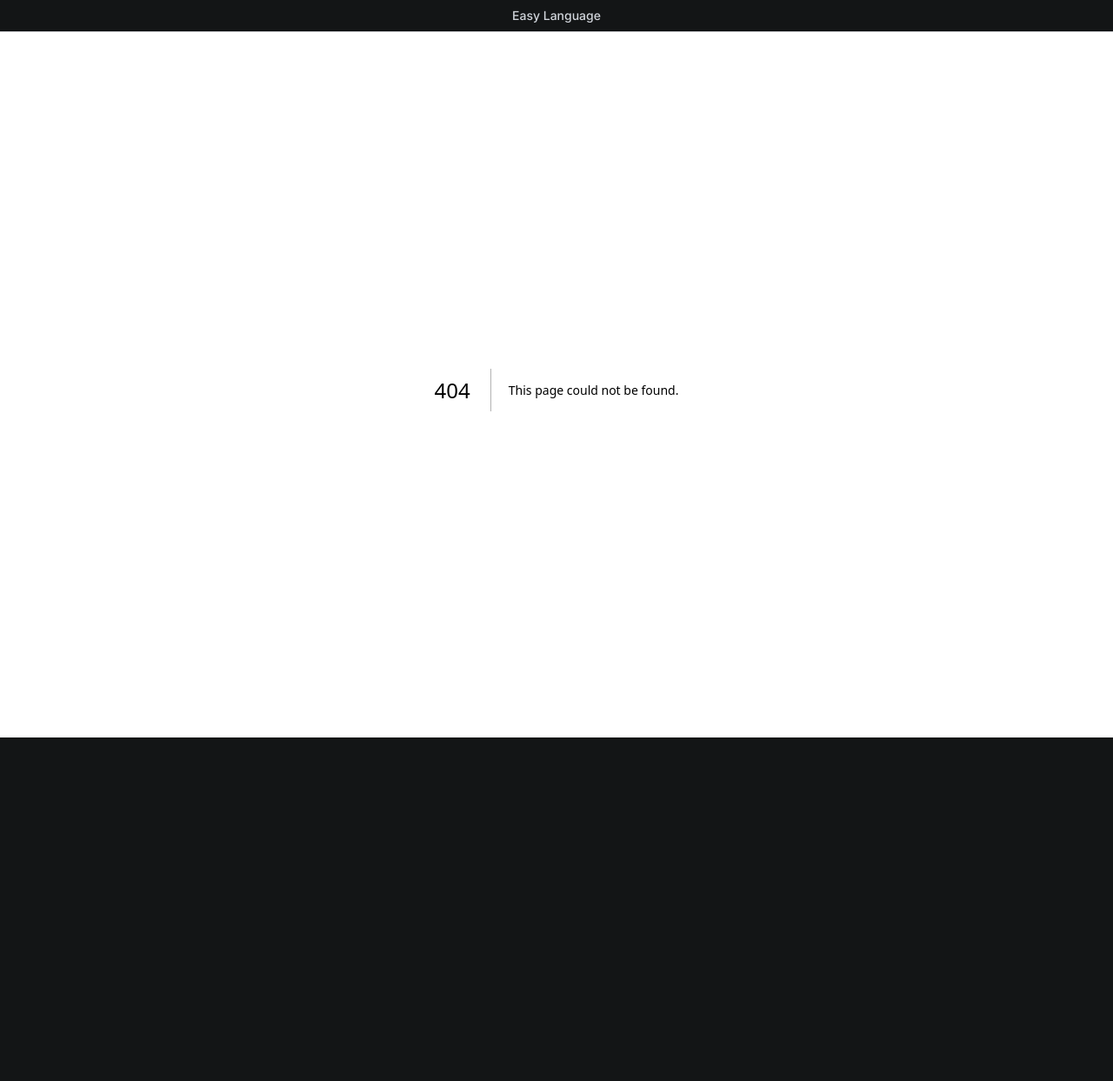
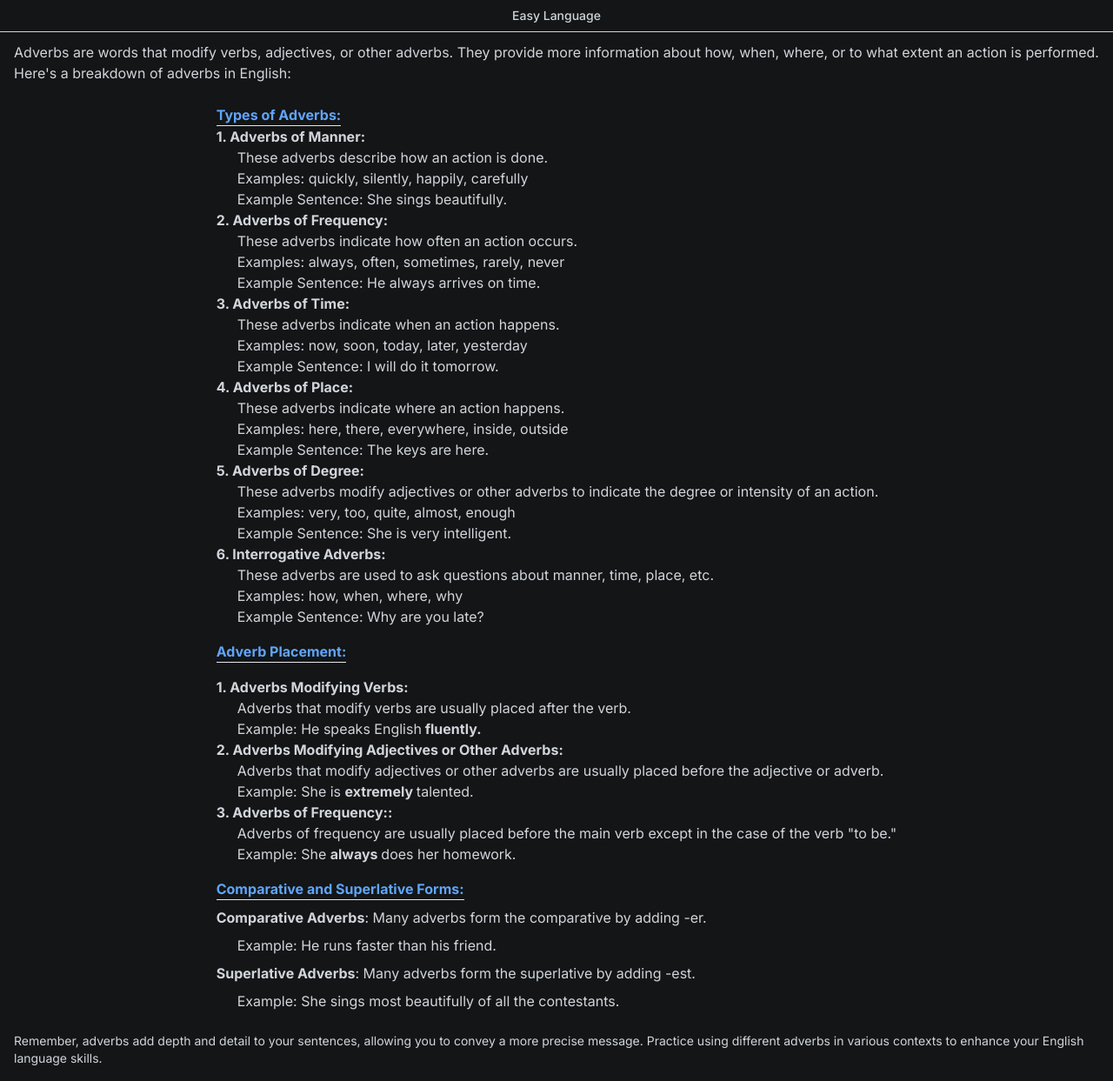
Before and after one commit to umarxd/easy-language, a Next.js app: page /learn/adverbs in a window 1280 px wide. Before the commit this address had no page. Shown: the whole page at 87% size. Before the commit the page ends 848 px from the top, so only its background shows below. Built offline with nearby package versions, Linux system fonts and the light colour scheme.

Commit message:
add adverbs page

```diff
--- /dev/null
+++ b/src/app/learn/adverbs/page.tsx
@@ -0,0 +1,143 @@
+export default function Adverbs() {
+  return (
+    <div className="flex flex-col gap-2 justify-center items-center mx-4">
+      <p>
+        Adverbs are words that modify verbs, adjectives, or other adverbs. They
+        provide more information about how, when, where, or to what extent an
+        action is performed. Here's a breakdown of adverbs in English:
+      </p>
+
+      <div className="mt-4">
+        <ul>
+          <li className="font-bold border-b w-fit text-blue-400">
+            <h2>Types of Adverbs:</h2>
+          </li>
+          <li className="font-bold">
+            <h4>1. Adverbs of Manner:</h4>
+          </li>
+          <li className="ml-6">
+            <p>These adverbs describe how an action is done.</p>
+            <p>Examples: quickly, silently, happily, carefully</p>
+            <p>Example Sentence: She sings beautifully.</p>
+          </li>
+          <li className="font-bold">
+            <h4>2. Adverbs of Frequency:</h4>
+          </li>
+          <li className="ml-6">
+            <p>These adverbs indicate how often an action occurs.</p>
+            <p>Examples: always, often, sometimes, rarely, never</p>
+            <p>Example Sentence: He always arrives on time.</p>
+          </li>
+          <li className="font-bold">
+            <h4>3. Adverbs of Time:</h4>
+          </li>
+          <li className="ml-6">
+            <p>These adverbs indicate when an action happens.</p>
+            <p>Examples: now, soon, today, later, yesterday</p>
+            <p>Example Sentence: I will do it tomorrow.</p>
+          </li>
+          <li className="font-bold">
+            <h4>4. Adverbs of Place:</h4>
+          </li>
+          <li className="ml-6">
+            <p>These adverbs indicate where an action happens.</p>
+            <p>Examples: here, there, everywhere, inside, outside</p>
+            <p>Example Sentence: The keys are here.</p>
+          </li>
+          <li className="font-bold">
+            <h4>5. Adverbs of Degree:</h4>
+          </li>
+          <li className="ml-6">
+            <p>
+              These adverbs modify adjectives or other adverbs to indicate the
+              degree or intensity of an action.
+            </p>
+            <p>Examples: very, too, quite, almost, enough</p>
+            <p>Example Sentence: She is very intelligent.</p>
+          </li>
+          <li className="font-bold">
+            <h4>6. Interrogative Adverbs:</h4>
+          </li>
+          <li className="ml-6">
+            <p>
+              These adverbs are used to ask questions about manner, time, place,
+              etc.
+            </p>
+            <p>Examples: how, when, where, why</p>
+            <p>Example Sentence: Why are you late?</p>
+          </li>
+        </ul>
+
+        <div className="mt-4">
+          <h2 className="font-bold border-b w-fit text-blue-400">
+            Adverb Placement:
+          </h2>
+
+          <ul className="mt-4">
+            <li className="font-bold">
+              <h4>1. Adverbs Modifying Verbs:</h4>
+            </li>
+            <li className="ml-6">
+              <p>
+                Adverbs that modify verbs are usually placed after the verb.
+              </p>
+              <p>
+                Example: He speaks English
+                <span className="font-bold"> fluently.</span>
+              </p>
+            </li>
+            <li className="font-bold">
+              <h4>2. Adverbs Modifying Adjectives or Other Adverbs:</h4>
+            </li>
+            <li className="ml-6">
+              <p>
+                Adverbs that modify adjectives or other adverbs are usually
+                placed before the adjective or adverb.
+              </p>
+              <p>
+                Example: She is <span className="font-bold"> extremely </span>
+                talented.
+              </p>
+            </li>
+            <li className="font-bold">
+              <h4>3. Adverbs of Frequency::</h4>
+            </li>
+            <li className="ml-6">
+              <p>
+                Adverbs of frequency are usually placed before the main verb
+                except in the case of the verb "to be."
+              </p>
+              <p>
+                Example: She <span className="font-bold"> always </span> does
+                her homework.
+              </p>
+            </li>
+          </ul>
+        </div>
+
+        <div className="mt-4 flex flex-col gap-2">
+          <h2 className="font-bold border-b w-fit text-blue-400">
+            Comparative and Superlative Forms:
+          </h2>
+          <p>
+            <span className="font-bold ">Comparative Adverbs</span>: Many
+            adverbs form the comparative by adding -er.
+          </p>
+          <p className="ml-6">Example: He runs faster than his friend.</p>
+          <p>
+            <span className="font-bold">Superlative Adverbs</span>: Many adverbs
+            form the superlative by adding -est.
+          </p>
+          <p className="ml-6">
+            Example: She sings most beautifully of all the contestants.
+          </p>
+        </div>
+      </div>
+      <div className="my-4 text-sm">
+        Remember, adverbs add depth and detail to your sentences, allowing you
+        to convey a more precise message. Practice using different adverbs in
+        various contexts to enhance your English language skills.
+      </div>
+    </div>
+  );
+}
--- a/src/components/Subjects.tsx
+++ b/src/components/Subjects.tsx
@@ -3,7 +3,7 @@ import Link from "next/link";
 export default function Subjects() {
   return (
     <div className="mt-4 flex flex-wrap gap-3 w-2/3 flex-shrink justify-center">
-      <div className="">
+      <div>
         <Link
           className="text-blue-500 hover:text-blue-100"
           href={"/learn/verbs"}
@@ -15,7 +15,7 @@ export default function Subjects() {
           express a situation (be, have).
         </p>
       </div>
-      <div className="">
+      <div>
         <Link
           className="text-blue-500 hover:text-blue-100"
           href={"/learn/adjectives"}
@@ -27,8 +27,11 @@ export default function Subjects() {
           expensive).
         </p>
       </div>
-      <div className="">
-        <Link className="text-blue-500 hover:text-blue-100" href={"/adverbs"}>
+      <div>
+        <Link
+          className="text-blue-500 hover:text-blue-100"
+          href={"/learn/adverbs"}
+        >
           Adverbs
         </Link>
         <p>
@@ -36,7 +39,7 @@ export default function Subjects() {
           really, extremely).
         </p>
       </div>
-      <div className="">
+      <div>
         <Link
           className="text-blue-500 hover:text-blue-100"
           href={"/determiners"}
@@ -47,7 +50,7 @@ export default function Subjects() {
           Determiners are words like the, an, this that start a noun phrase.
         </p>
       </div>
-      <div className="">
+      <div>
         <Link className="text-blue-500 hover:text-blue-100" href={"/pronouns"}>
           Pronouns
         </Link>
@@ -56,7 +59,7 @@ export default function Subjects() {
           of a noun.
         </p>
       </div>
-      <div className="">
+      <div>
         <Link
           className="text-blue-500 hover:text-blue-100"
           href={"/conjunctions"}
@@ -65,7 +68,7 @@ export default function Subjects() {
         </Link>
         <p>Conjunctions join two parts of a sentence (and, but, though).</p>
       </div>
-      <div className="">
+      <div>
         <Link
           className="text-blue-500 hover:text-blue-100"
           href={"/interjections"}
```
